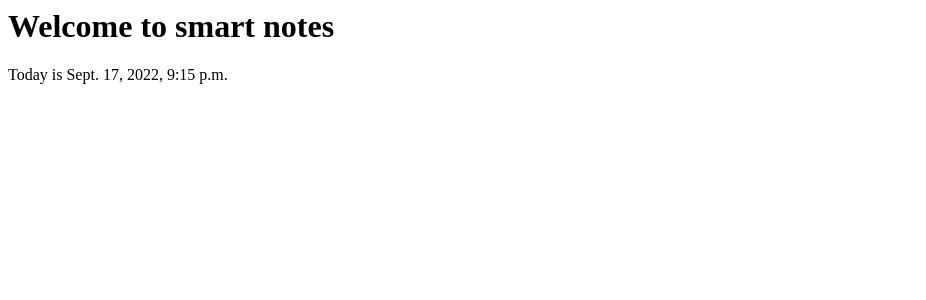
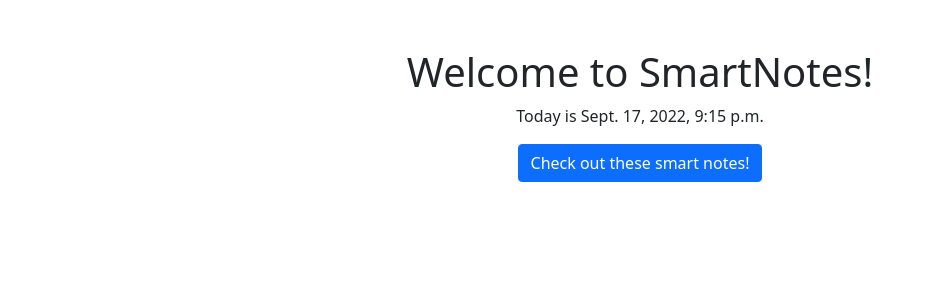
Before and after one commit to silaslll/smartnotes, a Django app: page /home in a window 1280 px wide. Shown: the top 300 px of the page, without its empty margins (0-926 px from the left). Run offline with Django 4.2, Linux system fonts and the light colour scheme.

Commit message:
add to home page

```diff
--- a/home/templates/home/welcome.html
+++ b/home/templates/home/welcome.html
@@ -1,8 +1,7 @@
-<html>
+{% extends "base.html" %}
 
-<head><title>smart note!</title></head>
-<body>
-    <h1>Welcome to smart notes</h1>
-</body>
-<p>Today is {{today}}</p>
-</html>
+{% block content %}
+    <h1>Welcome to SmartNotes!</h1>
+    <p>Today is {{today}}</p>
+    <a href="{% url 'notes.list' %}" class="btn btn-primary">Check out these smart notes!</a>
+{% endblock %}
--- a/notes/urls.py
+++ b/notes/urls.py
@@ -3,6 +3,6 @@ from . import views
 
 
 urlpatterns = [
-    path('notes', views.NotesListView.as_view()),
+    path('notes', views.NotesListView.as_view(), name = "notes.list"),
     path('notes/<int:pk>', views.NotesDetailView.as_view()),
 ]
--- a/static/templates/base.html
+++ b/static/templates/base.html
@@ -1,11 +1,14 @@
 {% load static %}
 <html>
     <head>
-        <link rel="stylesheet" type = "text/css" href="{% static 'css/style.css' %}" />
+        <title>SmartNotes!</title>
+        <link href="https://cdn.jsdelivr.net/npm/bootstrap@5.0.1/dist/css/bootstrap.min.css" rel="stylesheet" integrity="sha384-+0n0xVW2eSR5OomGNYDnhzAbDsOXxcvSN1TPprVMTNDbiYZCxYbOOl7+AMvyTG2x" crossorigin="anonymous">
     </head>
+
     <body>
-        <!-- block area where we can inject things -->
+      <div class="my-5 text-center container">
         {% block content %}
         {% endblock %}
+      </div>
     </body>
 </html>
```
